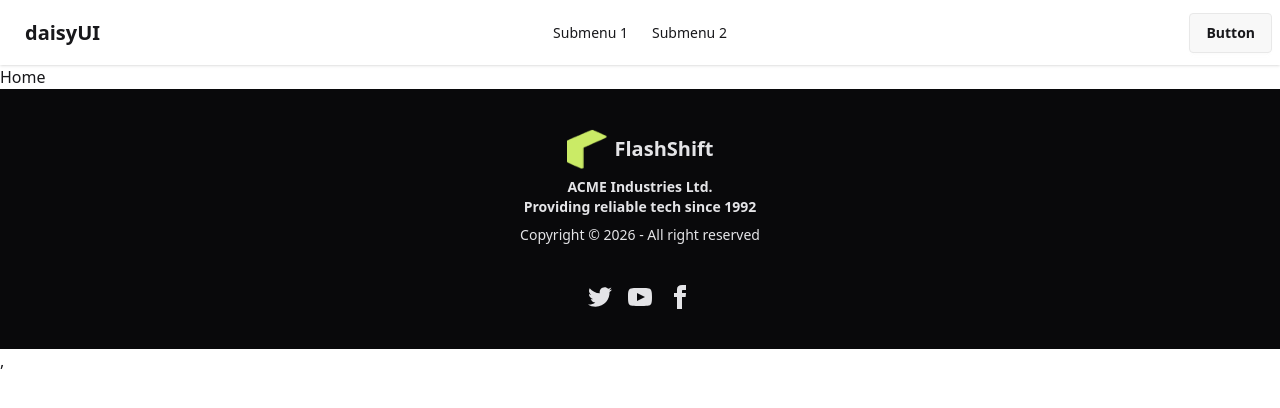
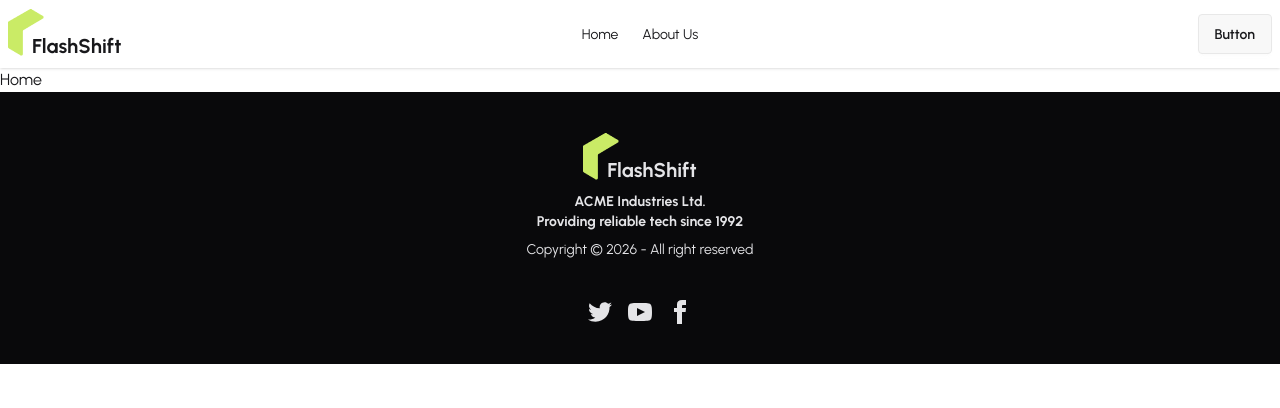
Before and after one commit to joynalmdabedin440/flash-shift-client, a React (Vite) app: page / in a window 1280 px wide. Shown: the top 408 px of the page. Built offline with nearby package versions, Linux system fonts and the light colour scheme.

Commit message:
add logo

```diff
--- a/src/index.css
+++ b/src/index.css
@@ -1,2 +1,12 @@
+@import url('https://fonts.googleapis.com/css2?family=Urbanist:ital,wght@0,100..900;1,100..900&display=swap');
+
 @import "tailwindcss";
 @plugin "daisyui";
+
+
+.urbanist {
+  font-family: "Urbanist", sans-serif;
+  font-optical-sizing: auto;
+  font-weight: 400;
+  font-style: normal;
+}
--- a/src/main.jsx
+++ b/src/main.jsx
@@ -2,10 +2,12 @@ import { StrictMode } from 'react'
 import { createRoot } from 'react-dom/client'
 import './index.css'
 import { router } from './routes/route.jsx'
-import { RouterProvider} from "react-router";
+import { RouterProvider } from "react-router";
 
 createRoot(document.getElementById('root')).render(
   <StrictMode>
-    <RouterProvider router={router} />,
+    <div className='urbanist'>
+      <RouterProvider router={router} />
+    </div>
   </StrictMode>,
 )
--- a/src/shared/FlashShiftLogo.jsx
+++ b/src/shared/FlashShiftLogo.jsx
@@ -2,9 +2,9 @@ import React from 'react'
 import logo from "../assets/logo.png"
 const FlashShiftLogo = () => {
   return (
-    <div className="flex items-center">
-      <img src={logo} alt="FlashShift Logo" className="w-10 h-10 mr-2" />
-      <span className="text-xl font-bold">FlashShift</span>
+    <div className="flex items-end">
+      <img src={logo} alt="FlashShift Logo" className="mb-1" />
+      <span className="text-xl font-bold -ml-3">FlashShift</span>
     </div>
   )
 }
--- a/src/shared/Navbar.jsx
+++ b/src/shared/Navbar.jsx
@@ -1,11 +1,12 @@
 import React from 'react'
 import { NavLink } from 'react-router'
+import FlashShiftLogo from './FlashShiftLogo'
 
 const Navbar = () => {
 
     const menuItems = <>
-        <li><NavLink to="/submenu1">Submenu 1</NavLink></li>
-        <li><NavLink to="/submenu2">Submenu 2</NavLink></li>
+        <li><NavLink to="/">Home</NavLink></li>
+        <li><NavLink to="/about">About Us</NavLink></li>
 
     </>
 
@@ -22,7 +23,7 @@ const Navbar = () => {
                         {menuItems}
                     </ul>
                 </div>
-                <a className="btn btn-ghost text-xl">daisyUI</a>
+                <FlashShiftLogo/>
             </div>
             <div className="navbar-center hidden lg:flex">
                 <ul className="menu menu-horizontal px-1">
```
